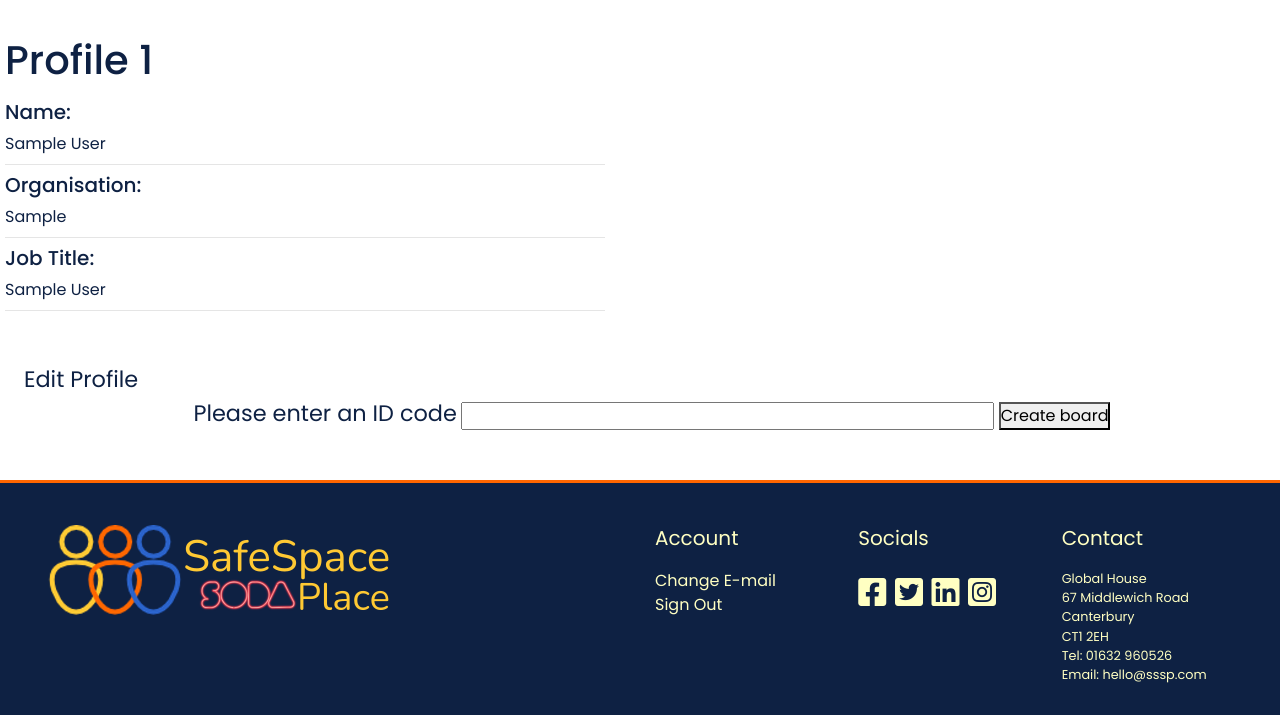
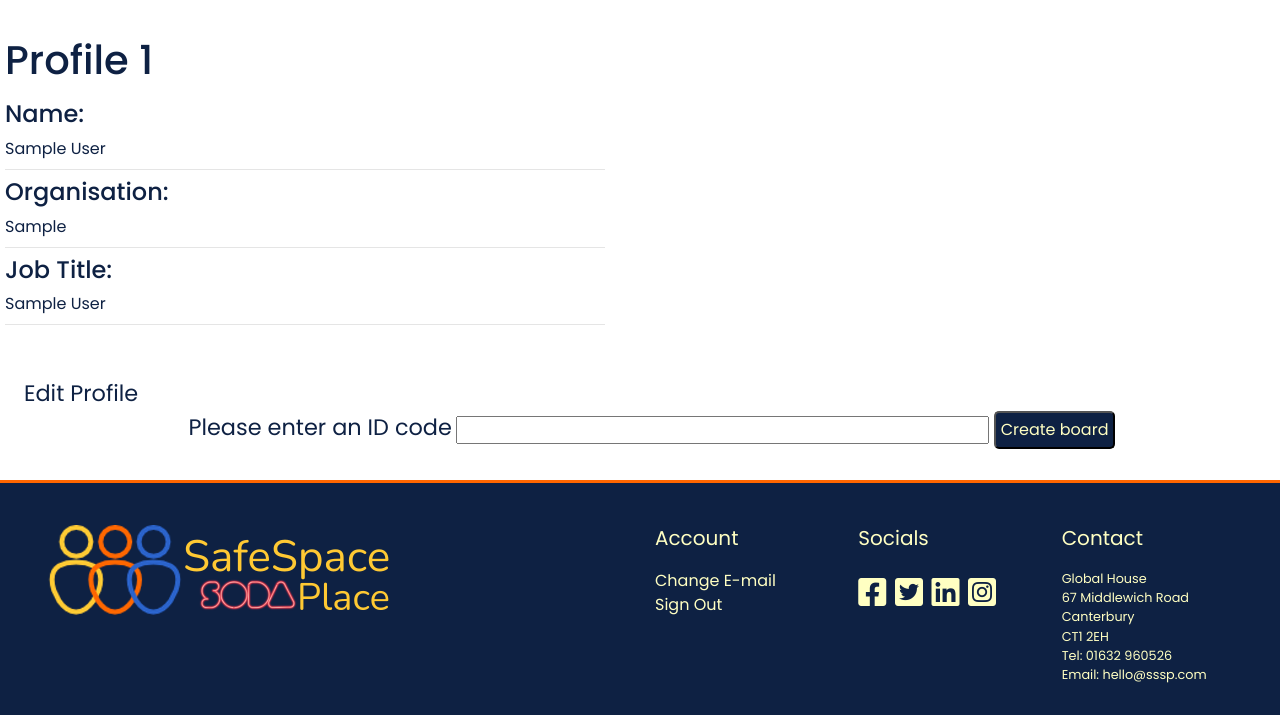
Before and after one commit to Dee-McG/SafeSpaceSODAPlace, a Django app: a page that uses profiles/templates/profiles/profile.html in a window 1280 px wide. Shown: the part 86-801 px from the top of the page. Run offline with Django 3.2, Linux system fonts and the light colour scheme; a user stored in the database is signed in; tables that the repository leaves empty hold one stand-in row (values such as "Sample post"); some libraries are stand-ins or nearby versions.

Commit message:
changed h2 class on profile and styled boardform

```diff
--- a/profiles/templates/profiles/profile.html
+++ b/profiles/templates/profiles/profile.html
@@ -9,13 +9,13 @@
     <div class="card row" style="width: 50%; border: 0em;">
         <div class="card-body">
             <h1>Profile <span id="user_id">{{user_profile.id}}</span></h1>
-            <h5>Name: </h5>
+            <h2>Name: </h2>
             <p class="main-text" id="profile-text">{{ user_profile.name }}</p>
             <hr>
-            <h5>Organisation: </h5>
+            <h2>Organisation: </h2>
             <p class="main-text">{{ user_profile.organisation }}</p>
             <hr>
-            <h5>Job Title: </h5>
+            <h2>Job Title: </h2>
             <p class="main-text">{{ user_profile.job_title }}</p>
             <hr>
         </div>
@@ -29,7 +29,7 @@
             <div class="text-center">
                 <label for="id_code" class="share-board">Please enter an ID code</label>
                 <input type="text" id="id_code" name="id_code" class="col-5">
-                <button type="submit" name="action">Create board</button>
+                <button class="create-board-btn" type="submit" name="action">Create board</button>
             </div>
         </form>
 
--- a/static/css/style.css
+++ b/static/css/style.css
@@ -368,6 +368,10 @@ footer a:hover {
 
 /*profile*/
 
+.profile-container h2 {
+    font-size: 1.5rem;
+}
+
 .edit-profile {
     font-size: 140%;
     padding-left: 1.5rem;
@@ -425,6 +429,19 @@ footer a:hover {
     text-decoration: none;
 }
 
+.create-board-btn {
+    background-color: #0E2143;
+    color: #FFFFC2;
+    border-radius: 5px;
+    padding: 5px;
+}
+
+.create-board-btn:hover {
+    background-color: #FF6600;
+    color: #0E2143;
+}
+
+
 /*Edit Profile*/
 
 .edit-profile-btn {
```
